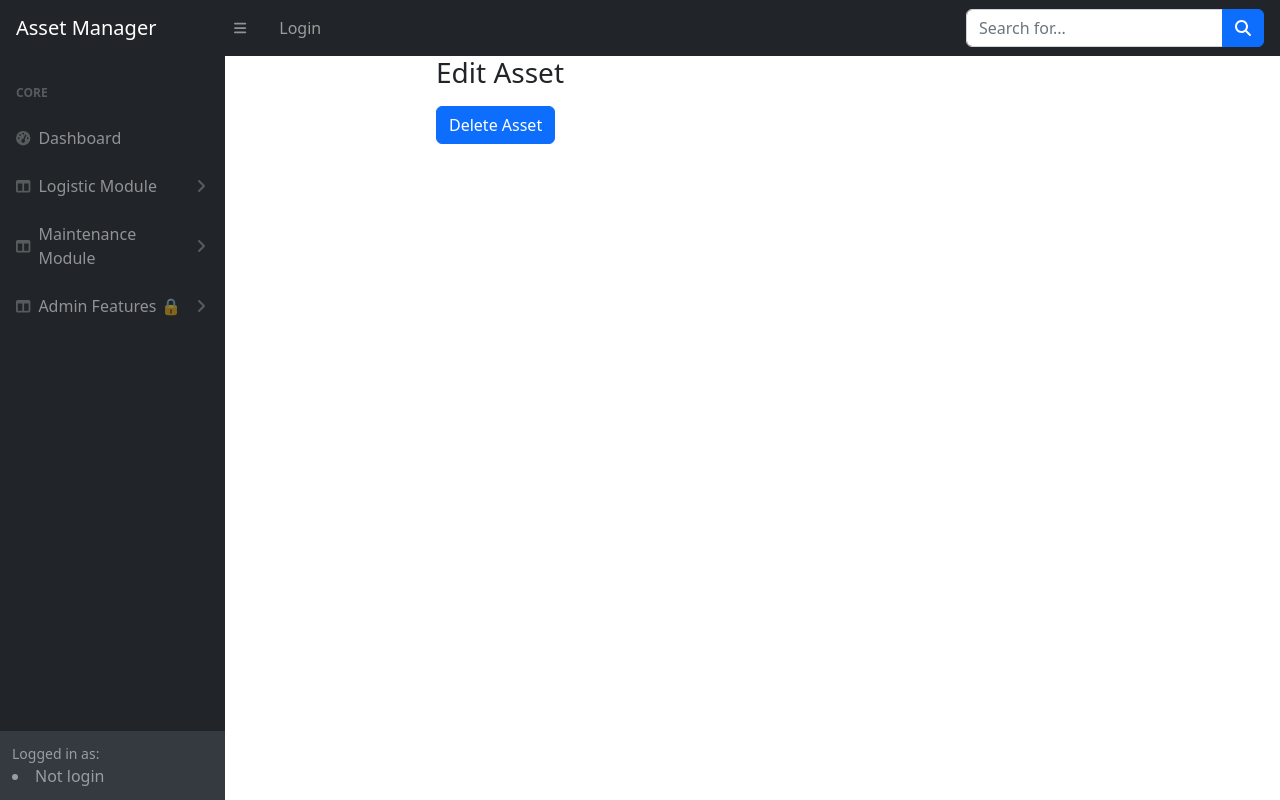
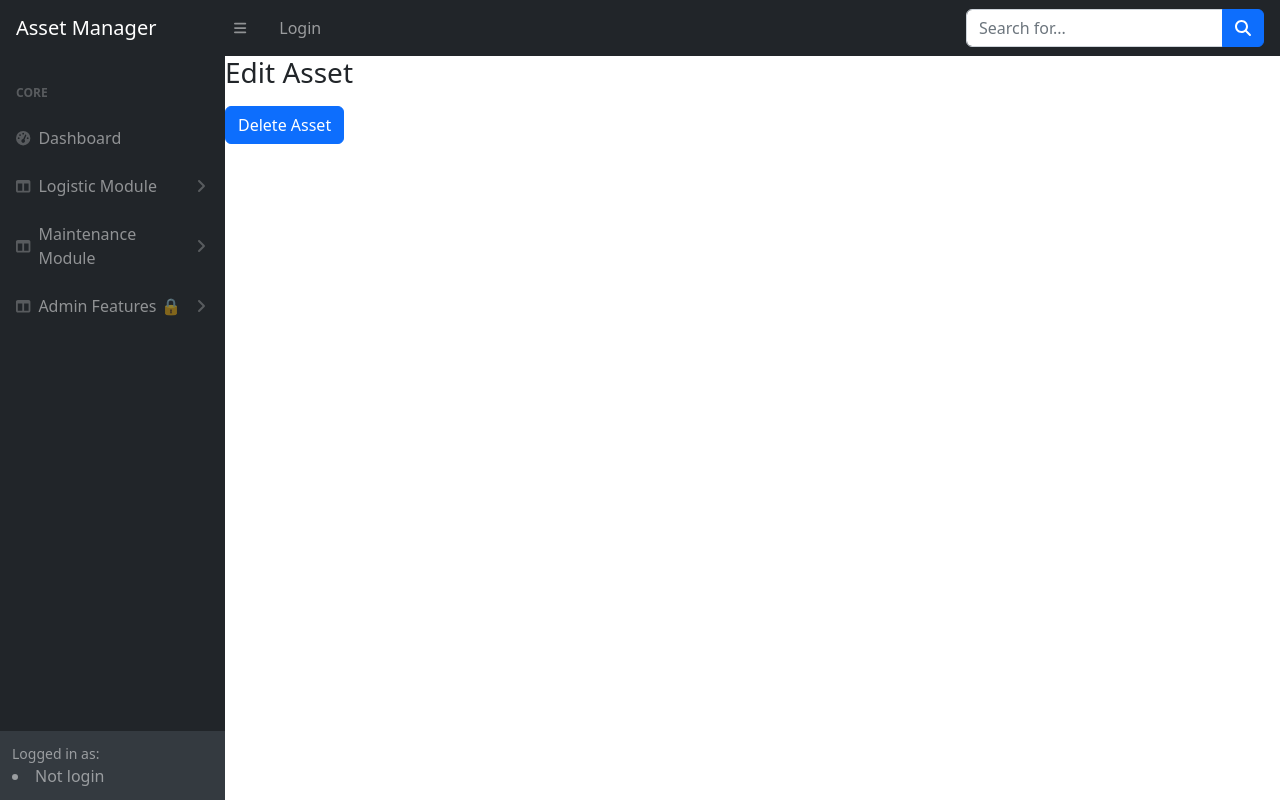
Before and after one commit to LuisNavarro35/AssetManagerWebApp, a Flask app: template templates/edit_asset.html in a window 1280 px wide. Run offline with Flask 3, Linux system fonts and the light colour scheme; the template is opened without the code that fills it: values that come from a table or form of the project are taken from there, others are empty; some libraries are stand-ins or nearby versions.

Commit message:
corretion commit

```diff
--- a/templates/edit_asset.html
+++ b/templates/edit_asset.html
@@ -12,7 +12,7 @@
 
     <div id="layoutSidenav_content">
         <main>
-            <div class="mx-auto" style="width: 60%;">
+            <div style="width: 60%;">
 
 
            <h3>Edit Asset</h3>
```
